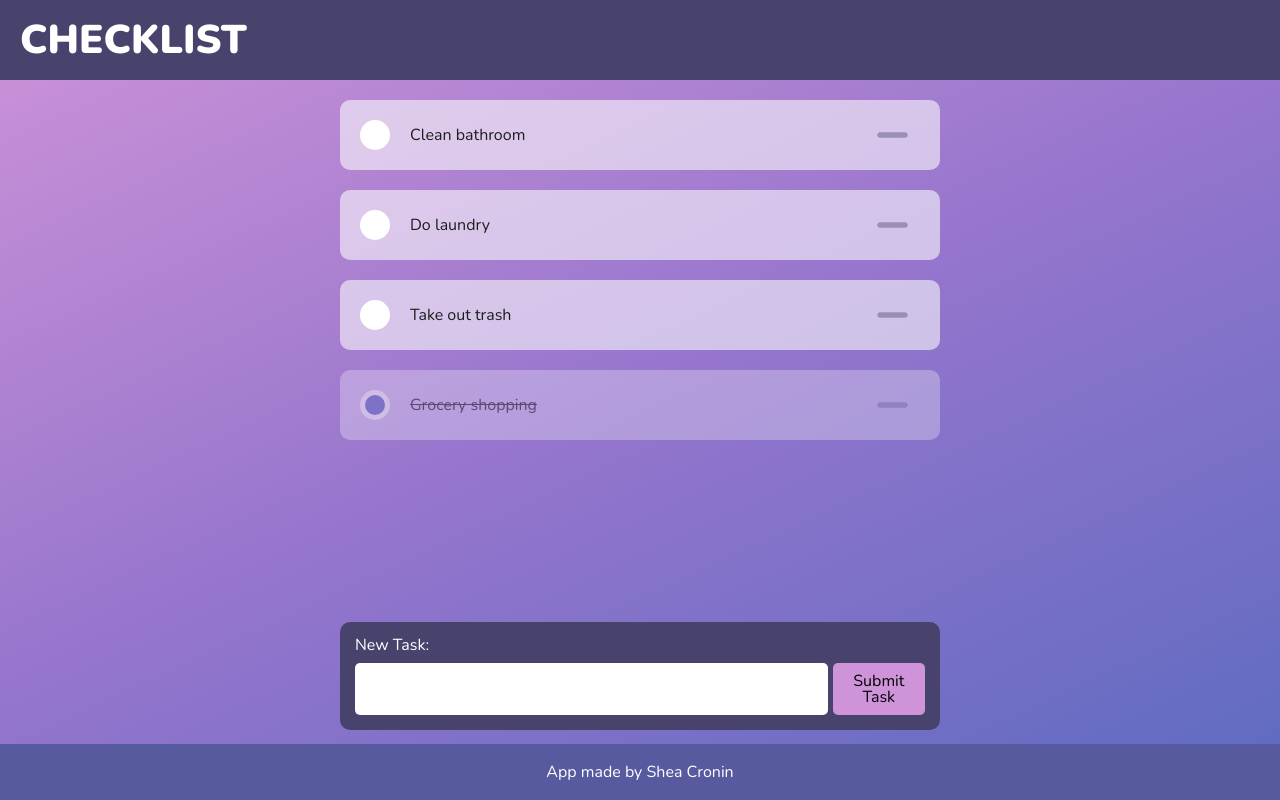
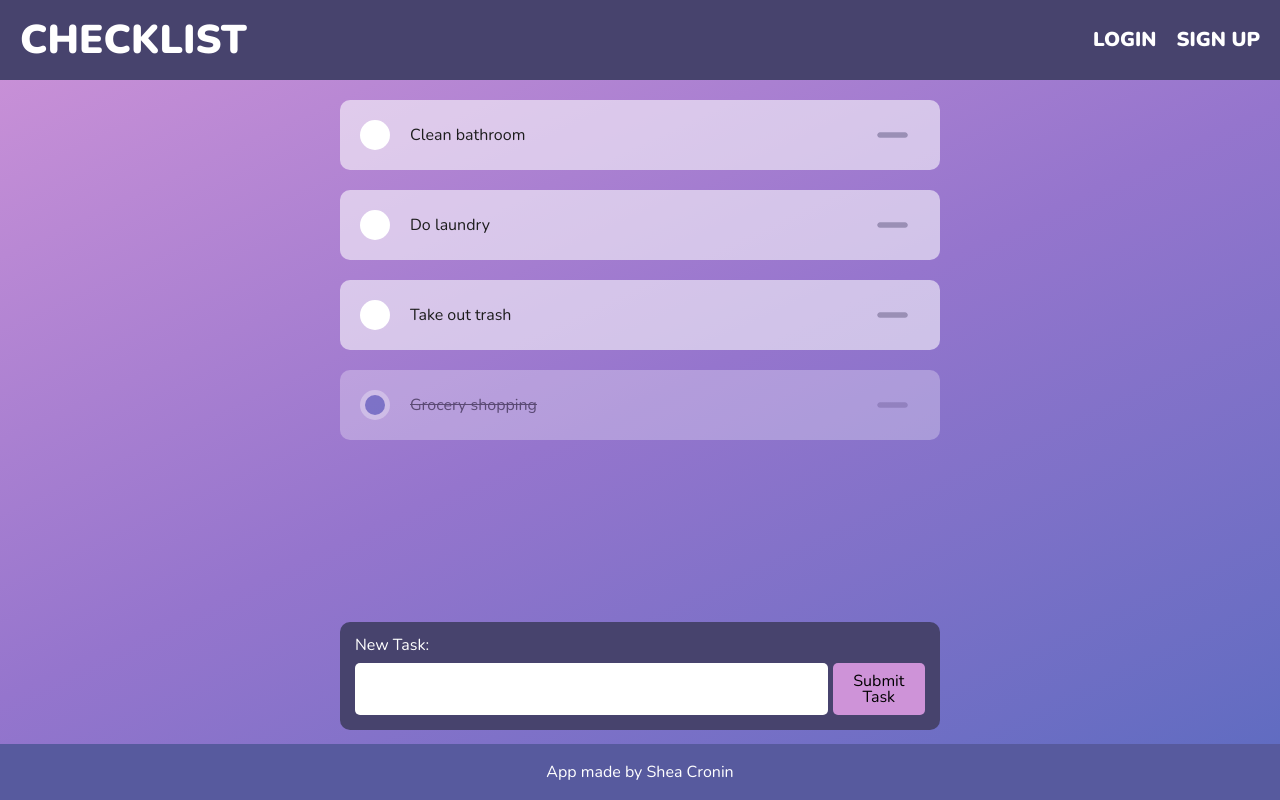
Before and after one commit to sheacronin/checklist, a React (Create React App) app in the folder client/: page / in a window 1280 px wide. Built offline with nearby package versions, Linux system fonts and the light colour scheme.

Commit message:
Set up initial routes on the frontend for Login and SignUp

```diff
--- a/client/package.json
+++ b/client/package.json
@@ -8,6 +8,7 @@
     "@testing-library/user-event": "^13.5.0",
     "react": "^17.0.2",
     "react-dom": "^17.0.2",
+    "react-router-dom": "^6.3.0",
     "react-scripts": "5.0.0",
     "web-vitals": "^2.1.4"
   },
--- a/client/src/App.css
+++ b/client/src/App.css
@@ -20,6 +20,8 @@ header {
     position: fixed;
     width: 100vw;
     z-index: 1;
+    display: flex;
+    justify-content: space-between;
 }
 
 header h1 {
@@ -28,6 +30,11 @@ header h1 {
 
 main {
     padding: 20px;
+}
+
+main > * {
+    max-width: 600px;
+    margin: 80px auto 200px auto;
 }
 
 footer {
--- a/client/src/App.js
+++ b/client/src/App.js
@@ -1,14 +1,20 @@
+import { Routes, Route } from 'react-router-dom';
 import './App.css';
 import TaskList from './components/TaskList';
+import Login from './components/Login';
+import SignUp from './components/SignUp';
+import Header from './components/Header';
 
 function App() {
     return (
         <div>
-            <header>
-                <h1>Checklist</h1>
-            </header>
+            <Header />
             <main>
-                <TaskList />
+                <Routes>
+                    <Route path="/" element={<TaskList />} />
+                    <Route path="/login" element={<Login />} />
+                    <Route path="/signup" element={<SignUp />} />
+                </Routes>
             </main>
             <footer>App made by Shea Cronin</footer>
         </div>
--- /dev/null
+++ b/client/src/components/Header.js
@@ -0,0 +1,24 @@
+import '../styles/Header.css';
+import { Link } from 'react-router-dom';
+
+function Header() {
+    return (
+        <header>
+            <h1>
+                <Link to="/">Checklist</Link>
+            </h1>
+            <nav>
+                <ul>
+                    <li>
+                        <Link to="/login">Login</Link>
+                    </li>
+                    <li>
+                        <Link to="/signup">Sign Up</Link>
+                    </li>
+                </ul>
+            </nav>
+        </header>
+    );
+}
+
+export default Header;
--- /dev/null
+++ b/client/src/components/Login.js
@@ -0,0 +1,5 @@
+function Login() {
+    return <article>hello</article>;
+}
+
+export default Login;
--- /dev/null
+++ b/client/src/components/SignUp.js
@@ -0,0 +1,5 @@
+function SignUp() {
+    return <article>hello</article>;
+}
+
+export default SignUp;
--- a/client/src/components/TaskList.js
+++ b/client/src/components/TaskList.js
@@ -1,5 +1,4 @@
 import Task from './Task';
-import '../styles/TaskList.css';
 import { useMemo, useState } from 'react';
 import TaskInput from './TaskInput';
 
--- a/client/src/index.js
+++ b/client/src/index.js
@@ -2,10 +2,13 @@ import './reset.css';
 import React from 'react';
 import ReactDOM from 'react-dom';
 import App from './App';
+import { BrowserRouter } from 'react-router-dom';
 
 ReactDOM.render(
     <React.StrictMode>
-        <App />
+        <BrowserRouter>
+            <App />
+        </BrowserRouter>
     </React.StrictMode>,
     document.getElementById('root')
 );
--- /dev/null
+++ b/client/src/styles/Header.css
@@ -0,0 +1,22 @@
+header a {
+    color: white;
+    text-decoration: none;
+    transition: 200ms ease-in-out color;
+}
+
+header a:hover {
+    color: #ce93d8;
+    text-decoration: underline;
+}
+
+nav {
+    display: flex;
+    align-items: center;
+    font-size: 20px;
+}
+
+nav ul {
+    display: flex;
+    gap: 20px;
+    align-items: center;
+}
--- a/client/src/styles/TaskList.css
+++ /dev/null
@@ -1,4 +0,0 @@
-.task-list {
-    max-width: 600px;
-    margin: 80px auto 200px auto;
-}
```
Also changed, not shown: 1 other file (tests, documents, lock files or other folders).
